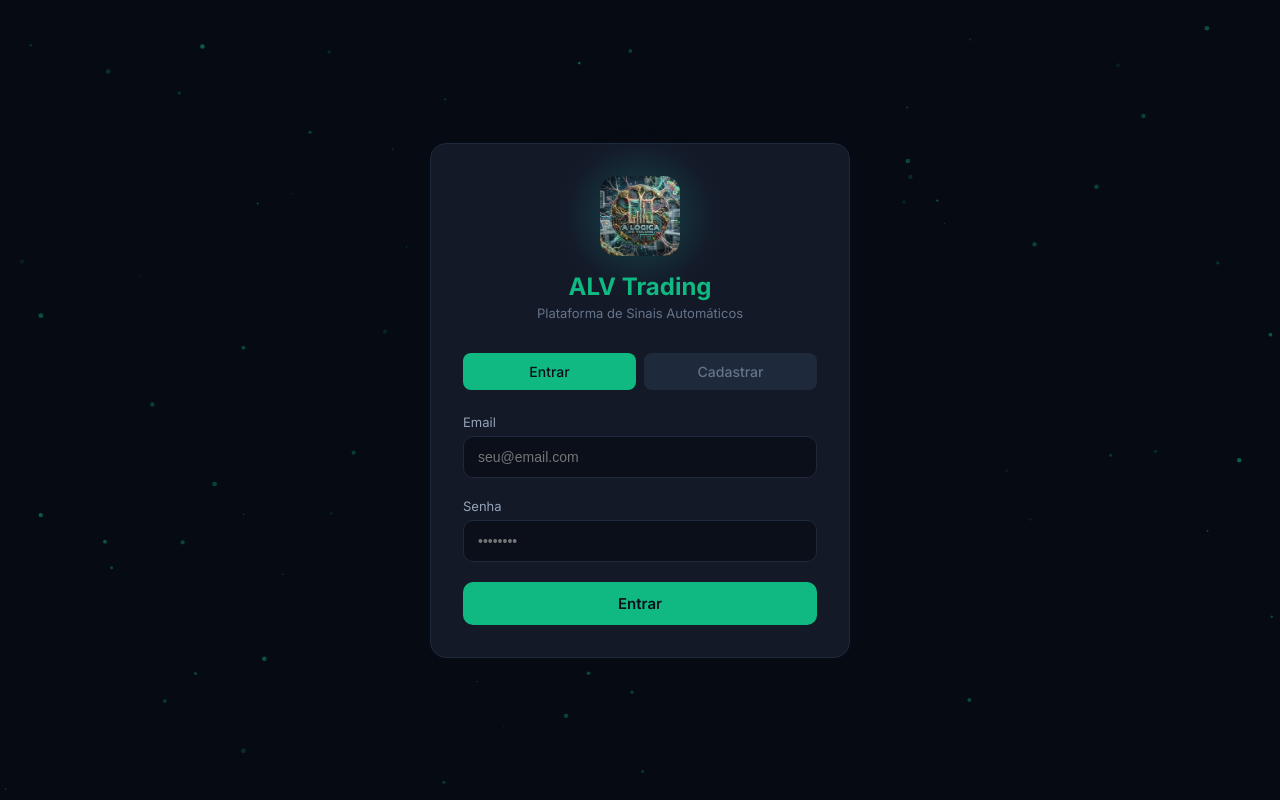
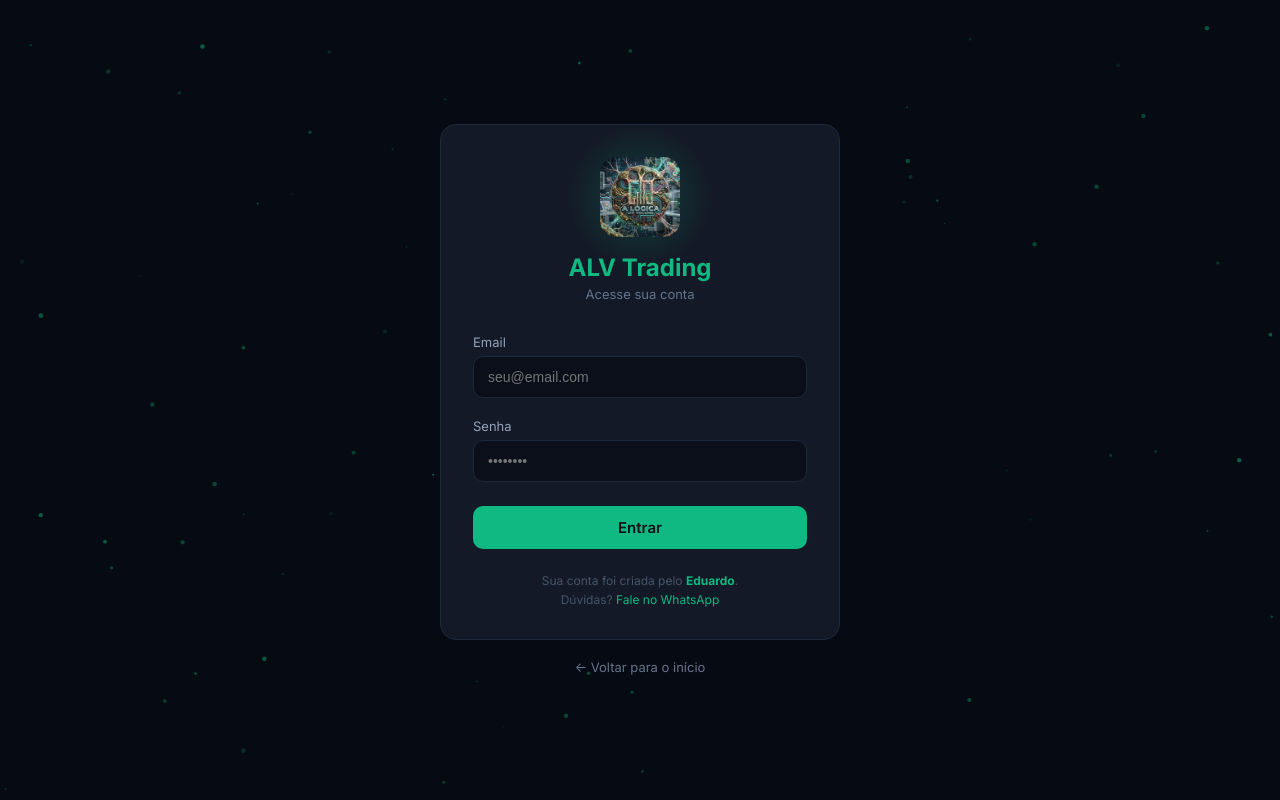
Before and after one commit to ruda2018/alv-trading-saas, a React (Vite) app: page /app in a window 1280 px wide. Built offline with nearby package versions, Linux system fonts and the light colour scheme.

Commit message:
feat: simplified login (no registration), trial tracking, admin-only account creation

```diff
--- a/src/pages/Dashboard.jsx
+++ b/src/pages/Dashboard.jsx
@@ -1,7 +1,7 @@
 import { useState, useEffect, useRef } from 'react'
 import { motion } from 'framer-motion'
 import { useNavigate } from 'react-router-dom'
-import { LogOut, Signal, Activity, DollarSign, Clock } from 'lucide-react'
+import { LogOut, Signal, Activity, DollarSign, Clock, AlertTriangle } from 'lucide-react'
 
 const API = 'https://alv-trading-api.onrender.com'
 
@@ -15,6 +15,18 @@
   useEffect(() => {
     const token = localStorage.getItem('token')
     if (!token) { navigate('/app'); return }
+
+    const trialEnds = localStorage.getItem('trial_ends_at')
+    if (trialEnds) {
+      const ends = new Date(trialEnds)
+      const now = new Date()
+      if (now > ends) {
+        localStorage.clear()
+        navigate('/app')
+        return
+      }
+    }
+
     setUser({ email: localStorage.getItem('email'), id: localStorage.getItem('user_id') })
 
     const ws = new WebSocket(`wss://alv-trading-api.onrender.com/ws?token=${token}`)
@@ -56,6 +68,17 @@
             <div style={{ width: 8, height: 8, borderRadius: '50%', background: connected ? '#10b981' : '#ef4444' }} />
             <span style={{ fontSize: 12, color: '#94a3b8' }}>{connected ? 'Conectado' : 'Desconectado'}</span>
           </div>
+          {(() => {
+            const trialEnds = localStorage.getItem('trial_ends_at')
+            if (trialEnds) {
+              const days = Math.max(0, Math.ceil((new Date(trialEnds) - new Date()) / (1000*60*60*24)))
+              const plan = localStorage.getItem('plan') || 'trial'
+              if (plan === 'trial') {
+                return <span style={{ fontSize: 11, padding: '3px 8px', borderRadius: 6, background: days <= 2 ? 'rgba(239,68,68,0.15)' : 'rgba(234,179,8,0.15)', color: days <= 2 ? '#ef4444' : '#eab308', fontWeight: 600 }}>Trial: {days}d restante{days !== 1 ? 's' : ''}</span>
+              }
+            }
+            return null
+          })()}
           <span style={{ fontSize: 13, color: '#64748b' }}>{user?.email}</span>
           <button onClick={logout}
             style={{ display: 'flex', alignItems: 'center', gap: 4, padding: '6px 12px', borderRadius: 8, border: '1px solid #1e293b', background: 'transparent', color: '#94a3b8', fontSize: 12, cursor: 'pointer' }}
--- a/src/pages/Login.jsx
+++ b/src/pages/Login.jsx
@@ -1,16 +1,15 @@
 import { useState } from 'react'
-import { motion, AnimatePresence } from 'framer-motion'
+import { useNavigate, Link } from 'react-router-dom'
+import { motion } from 'framer-motion'
 import Particles from '../components/Particles'
 
 const API = 'https://alv-trading-api.onrender.com'
 
 export default function Login() {
-  const [tab, setTab] = useState('login')
+  const navigate = useNavigate()
   const [email, setEmail] = useState('')
   const [pass, setPass] = useState('')
-  const [name, setName] = useState('')
   const [error, setError] = useState('')
-  const [success, setSuccess] = useState('')
   const [loading, setLoading] = useState(false)
 
   async function doLogin(e) {
@@ -24,32 +23,18 @@
         body: JSON.stringify({ email, password: pass }),
       })
       const d = await r.json()
-      if (!r.ok) { setError(d.detail || 'Erro ao entrar'); return }
+      if (!r.ok) { setError(d.detail || 'Email ou senha incorretos'); return }
       localStorage.setItem('token', d.access_token)
       localStorage.setItem('user_id', d.user_id)
       localStorage.setItem('email', d.email)
-      window.location.href = '/app/dashboard'
-    } catch { setError('Erro de conexão') }
-    finally { setLoading(false) }
+      if (d.trial_ends_at) localStorage.setItem('trial_ends_at', d.trial_ends_at)
+      if (d.plan) localStorage.setItem('plan', d.plan)
+      navigate('/app/dashboard')
+    } catch {
+      setError('Servidor offline. Tente novamente em alguns instantes.')
+    } finally {
+      setLoading(false)
     }
-
-  async function doRegister(e) {
-    e.preventDefault()
-    setError('')
-    setSuccess('')
-    setLoading(true)
-    try {
-      const r = await fetch(API + '/auth/register', {
-        method: 'POST',
-        headers: { 'Content-Type': 'application/json' },
-        body: JSON.stringify({ email, password: pass, name }),
-      })
-      const d = await r.json()
-      if (!r.ok) { setError(d.detail || d.error || 'Erro ao cadastrar'); return }
-      setSuccess('Conta criada! Faça login.')
-      setTimeout(() => { setTab('login'); setSuccess('') }, 1500)
-    } catch { setError('Erro de conexão') }
-    finally { setLoading(false) }
   }
 
   return (
@@ -60,7 +45,7 @@
           initial={{ opacity: 0, y: 20 }}
           animate={{ opacity: 1, y: 0 }}
           transition={{ duration: 0.6, ease: [0.16, 1, 0.3, 1] }}
-          style={{ width: '100%', maxWidth: 420 }}
+          style={{ width: '100%', maxWidth: 400 }}
         >
           <div style={{
             background: '#131926', borderRadius: 16, padding: 32,
@@ -68,6 +53,7 @@
           }}>
             {/* Logo */}
             <div style={{ textAlign: 'center', marginBottom: 32 }}>
+              <Link to="/" style={{ textDecoration: 'none' }}>
                 <div style={{ position: 'relative', width: 80, height: 80, margin: '0 auto 16px', display: 'flex', alignItems: 'center', justifyContent: 'center' }}>
                   <motion.div
                     animate={{ scale: [1, 1.2, 1], opacity: [0.6, 1, 0.6] }}
@@ -78,93 +64,46 @@
                       borderRadius: '50%',
                     }}
                   />
-                <motion.div
-                  animate={{ scale: [1, 1.15, 1], opacity: [0.5, 0.8, 0.5] }}
-                  transition={{ duration: 4, repeat: Infinity, ease: 'easeInOut', delay: 1 }}
-                  style={{
-                    position: 'absolute', width: 180, height: 180, top: -50, left: -50,
-                    background: 'radial-gradient(circle, rgba(59,130,246,0.15) 0%, transparent 70%)',
-                    borderRadius: '50%',
-                  }}
-                />
                   <img src="/logo.png" alt="ALV Trading" style={{ width: 80, height: 80, borderRadius: 16, objectFit: 'cover', position: 'relative', zIndex: 1 }} />
                 </div>
+              </Link>
               <h1 style={{ fontSize: 24, color: '#10b981', fontWeight: 700 }}>ALV Trading</h1>
-              <p style={{ fontSize: 13, color: '#64748b', marginTop: 4 }}>Plataforma de Sinais Automáticos</p>
+              <p style={{ fontSize: 13, color: '#64748b', marginTop: 4 }}>Acesse sua conta</p>
             </div>
 
-            {/* Tabs */}
-            <div style={{ display: 'flex', gap: 8, marginBottom: 24 }}>
-              {['login', 'register'].map(t => (
-                <button key={t} onClick={() => { setTab(t); setError(''); setSuccess('') }}
-                  style={{
-                    flex: 1, padding: 10, borderRadius: 8, cursor: 'pointer', fontSize: 14, fontWeight: 500,
-                    transition: 'all 0.2s', border: 'none',
-                    background: tab === t ? '#10b981' : '#1e293b',
-                    color: tab === t ? '#0a0f1a' : '#64748b',
-                  }}
-                >{t === 'login' ? 'Entrar' : 'Cadastrar'}</button>
-              ))}
-            </div>
-
-            <AnimatePresence mode="wait">
-              {tab === 'login' ? (
-                <motion.form key="login" initial={{ opacity: 0, x: -10 }} animate={{ opacity: 1, x: 0 }} exit={{ opacity: 0, x: 10 }} onSubmit={doLogin}>
+            {/* Login Form */}
+            <form onSubmit={doLogin}>
               <div style={{ marginBottom: 20 }}>
                 <label style={{ display: 'block', fontSize: 13, color: '#94a3b8', marginBottom: 6 }}>Email</label>
                 <input type="email" value={email} onChange={e => setEmail(e.target.value)} placeholder="seu@email.com" required
-                      style={{ width: '100%', padding: '12px 14px', borderRadius: 10, border: '1px solid #1e293b', background: '#0a0f1a', color: '#e2e8f0', fontSize: 14, outline: 'none' }}
+                  style={{ width: '100%', padding: '12px 14px', borderRadius: 10, border: '1px solid #1e293b', background: '#0a0f1a', color: '#e2e8f0', fontSize: 14, outline: 'none', boxSizing: 'border-box' }}
                   onFocus={e => e.target.style.borderColor = '#10b981'}
                   onBlur={e => e.target.style.borderColor = '#1e293b'}
                 />
               </div>
-                  <div style={{ marginBottom: 20 }}>
+              <div style={{ marginBottom: 24 }}>
                 <label style={{ display: 'block', fontSize: 13, color: '#94a3b8', marginBottom: 6 }}>Senha</label>
                 <input type="password" value={pass} onChange={e => setPass(e.target.value)} placeholder="••••••••" required
-                      style={{ width: '100%', padding: '12px 14px', borderRadius: 10, border: '1px solid #1e293b', background: '#0a0f1a', color: '#e2e8f0', fontSize: 14, outline: 'none' }}
+                  style={{ width: '100%', padding: '12px 14px', borderRadius: 10, border: '1px solid #1e293b', background: '#0a0f1a', color: '#e2e8f0', fontSize: 14, outline: 'none', boxSizing: 'border-box' }}
                   onFocus={e => e.target.style.borderColor = '#10b981'}
                   onBlur={e => e.target.style.borderColor = '#1e293b'}
                 />
               </div>
               <motion.button type="submit" disabled={loading} whileHover={{ scale: 1.01 }} whileTap={{ scale: 0.99 }}
-                    style={{ width: '100%', padding: 12, borderRadius: 10, border: 'none', fontSize: 15, fontWeight: 600, background: '#10b981', color: '#0a0f1a', opacity: loading ? 0.7 : 1 }}
+                style={{ width: '100%', padding: 12, borderRadius: 10, border: 'none', fontSize: 15, fontWeight: 600, background: '#10b981', color: '#0a0f1a', opacity: loading ? 0.7 : 1, cursor: loading ? 'wait' : 'pointer' }}
               >{loading ? 'Entrando...' : 'Entrar'}</motion.button>
-                  {error && <p style={{ color: '#ef4444', fontSize: 13, marginTop: 6 }}>{error}</p>}
-                </motion.form>
-              ) : (
-                <motion.form key="register" initial={{ opacity: 0, x: 10 }} animate={{ opacity: 1, x: 0 }} exit={{ opacity: 0, x: -10 }} onSubmit={doRegister}>
-                  <div style={{ marginBottom: 20 }}>
-                    <label style={{ display: 'block', fontSize: 13, color: '#94a3b8', marginBottom: 6 }}>Email</label>
-                    <input type="email" value={email} onChange={e => setEmail(e.target.value)} placeholder="seu@email.com" required
-                      style={{ width: '100%', padding: '12px 14px', borderRadius: 10, border: '1px solid #1e293b', background: '#0a0f1a', color: '#e2e8f0', fontSize: 14, outline: 'none' }}
-                      onFocus={e => e.target.style.borderColor = '#10b981'}
-                      onBlur={e => e.target.style.borderColor = '#1e293b'}
-                    />
+              {error && <p style={{ color: '#ef4444', fontSize: 13, marginTop: 10, textAlign: 'center' }}>{error}</p>}
+            </form>
+
+            {/* Footer */}
+            <div style={{ marginTop: 24, textAlign: 'center', fontSize: 12, color: '#475569' }}>
+              <p>Sua conta foi criada pelo <strong style={{ color: '#10b981' }}>Eduardo</strong>.</p>
+              <p style={{ marginTop: 4 }}>Dúvidas? <a href="https://wa.me/5591986043702" target="_blank" rel="noreferrer" style={{ color: '#10b981', textDecoration: 'none' }}>Fale no WhatsApp</a></p>
             </div>
-                  <div style={{ marginBottom: 20 }}>
-                    <label style={{ display: 'block', fontSize: 13, color: '#94a3b8', marginBottom: 6 }}>Nome</label>
-                    <input type="text" value={name} onChange={e => setName(e.target.value)} placeholder="Seu nome"
-                      style={{ width: '100%', padding: '12px 14px', borderRadius: 10, border: '1px solid #1e293b', background: '#0a0f1a', color: '#e2e8f0', fontSize: 14, outline: 'none' }}
-                      onFocus={e => e.target.style.borderColor = '#10b981'}
-                      onBlur={e => e.target.style.borderColor = '#1e293b'}
-                    />
           </div>
-                  <div style={{ marginBottom: 20 }}>
-                    <label style={{ display: 'block', fontSize: 13, color: '#94a3b8', marginBottom: 6 }}>Senha</label>
-                    <input type="password" value={pass} onChange={e => setPass(e.target.value)} placeholder="••••••••" required
-                      style={{ width: '100%', padding: '12px 14px', borderRadius: 10, border: '1px solid #1e293b', background: '#0a0f1a', color: '#e2e8f0', fontSize: 14, outline: 'none' }}
-                      onFocus={e => e.target.style.borderColor = '#10b981'}
-                      onBlur={e => e.target.style.borderColor = '#1e293b'}
-                    />
-                  </div>
-                  <motion.button type="submit" disabled={loading} whileHover={{ scale: 1.01 }} whileTap={{ scale: 0.99 }}
-                    style={{ width: '100%', padding: 12, borderRadius: 10, border: 'none', fontSize: 15, fontWeight: 600, background: '#10b981', color: '#0a0f1a', opacity: loading ? 0.7 : 1 }}
-                  >{loading ? 'Criando...' : 'Criar Conta'}</motion.button>
-                  {error && <p style={{ color: '#ef4444', fontSize: 13, marginTop: 6 }}>{error}</p>}
-                  {success && <p style={{ color: '#10b981', fontSize: 13, marginTop: 6 }}>{success}</p>}
-                </motion.form>
-              )}
-            </AnimatePresence>
+
+          <div style={{ textAlign: 'center', marginTop: 16 }}>
+            <Link to="/" style={{ fontSize: 13, color: '#64748b', textDecoration: 'none' }}>← Voltar para o início</Link>
           </div>
         </motion.div>
       </div>
```
Lines whose indentation alone changed are shown as unchanged.
